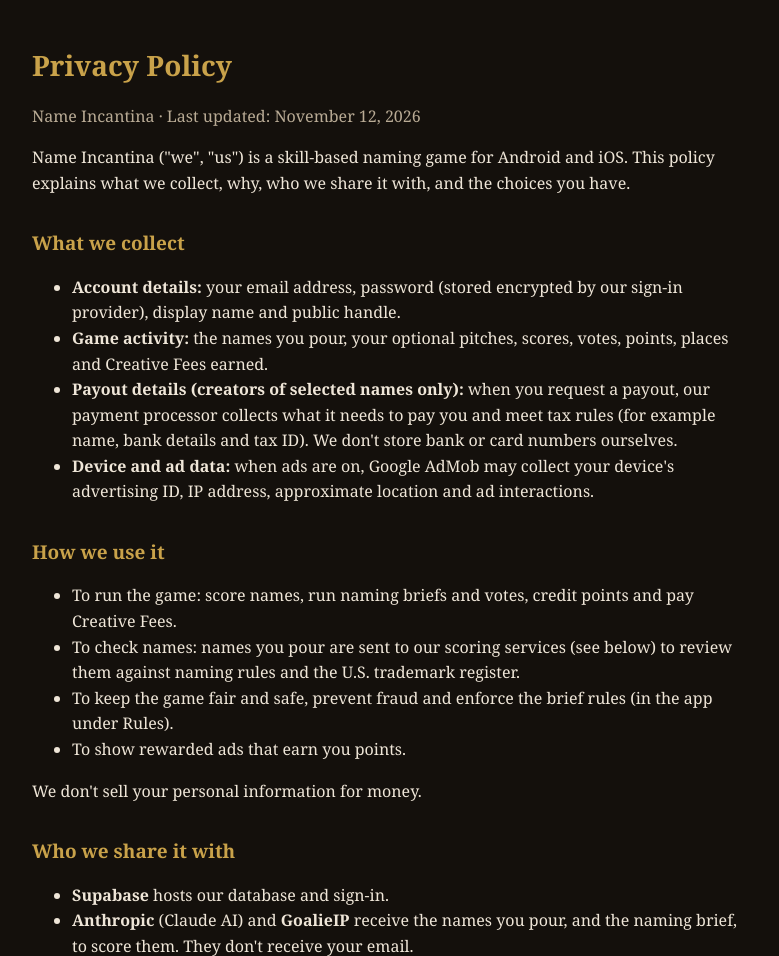
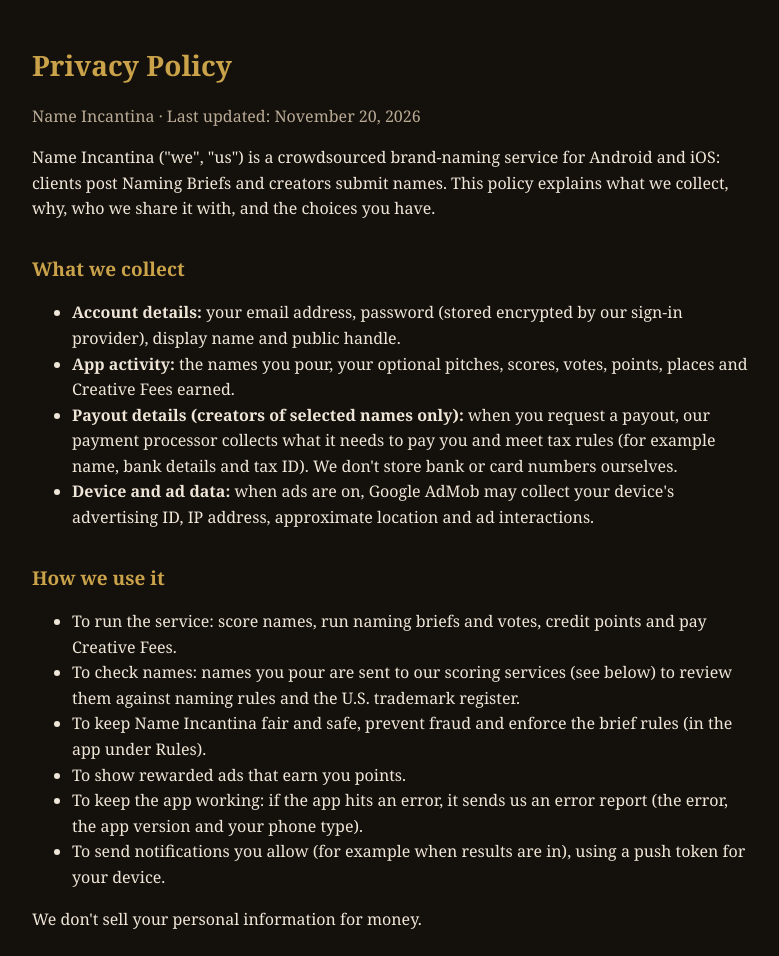
Before and after one commit to ross551/name-incantina-site, a plain HTML site: page privacy.html in a window 1280 px wide. Shown: the top 956 px of the page, without its empty margins (248-1027 px from the left). Drawn offline with Linux system fonts and the light colour scheme.

Commit message:
Privacy policy: service wording, error reports and push token, in-app account deletion

```diff
--- a/privacy.html
+++ b/privacy.html
@@ -18,24 +18,26 @@
 <body>
 <main>
 <h1>Privacy Policy</h1>
-<p class="muted">Name Incantina · Last updated: November 12, 2026</p>
+<p class="muted">Name Incantina · Last updated: November 20, 2026</p>
 
-<p>Name Incantina ("we", "us") is a skill-based naming game for Android and iOS. This policy explains what we collect, why, who we share it with, and the choices you have.</p>
+<p>Name Incantina ("we", "us") is a crowdsourced brand-naming service for Android and iOS: clients post Naming Briefs and creators submit names. This policy explains what we collect, why, who we share it with, and the choices you have.</p>
 
 <h2>What we collect</h2>
 <ul>
   <li><strong>Account details:</strong> your email address, password (stored encrypted by our sign-in provider), display name and public handle.</li>
-  <li><strong>Game activity:</strong> the names you pour, your optional pitches, scores, votes, points, places and Creative Fees earned.</li>
+  <li><strong>App activity:</strong> the names you pour, your optional pitches, scores, votes, points, places and Creative Fees earned.</li>
   <li><strong>Payout details (creators of selected names only):</strong> when you request a payout, our payment processor collects what it needs to pay you and meet tax rules (for example name, bank details and tax ID). We don't store bank or card numbers ourselves.</li>
   <li><strong>Device and ad data:</strong> when ads are on, Google AdMob may collect your device's advertising ID, IP address, approximate location and ad interactions.</li>
 </ul>
 
 <h2>How we use it</h2>
 <ul>
-  <li>To run the game: score names, run naming briefs and votes, credit points and pay Creative Fees.</li>
+  <li>To run the service: score names, run naming briefs and votes, credit points and pay Creative Fees.</li>
   <li>To check names: names you pour are sent to our scoring services (see below) to review them against naming rules and the U.S. trademark register.</li>
-  <li>To keep the game fair and safe, prevent fraud and enforce the brief rules (in the app under Rules).</li>
+  <li>To keep Name Incantina fair and safe, prevent fraud and enforce the brief rules (in the app under Rules).</li>
   <li>To show rewarded ads that earn you points.</li>
+  <li>To keep the app working: if the app hits an error, it sends us an error report (the error, the app version and your phone type).</li>
+  <li>To send notifications you allow (for example when results are in), using a push token for your device.</li>
 </ul>
 <p>We don't sell your personal information for money.</p>
 
@@ -54,7 +56,7 @@
 <p>If you're in the European Economic Area, the UK or Switzerland, the app asks for your consent before showing personalized ads. If you're in a U.S. state with a privacy law, you can opt out of the "sale" or "sharing" of your information for ads. You can change either choice in the app, and you can reset or delete your advertising ID in your device settings.</p>
 
 <h2>Keeping and deleting data</h2>
-<p>We keep your account while it's open. You can ask us to delete your account and data at any time by emailing us at the address below. We may keep records we need for payouts, taxes, fraud prevention or the law, and names already submitted to a client stay with that client.</p>
+<p>We keep your account while it's open. You can delete your account at any time in the app (Your Tab, Delete account) or <a href="https://nameincantina.com/delete-account.html">on the web</a>, or by emailing us at the address below. Deleting your account removes your email, handle, points and history. We may keep records we need for payouts, taxes, fraud prevention or the law. Names you already submitted stay with their briefs, with no link to you.</p>
 
 <h2>Your rights</h2>
 <p>Depending on where you live, you may have the right to access, correct, delete or get a copy of your data, to object to or limit how we use it, and to complain to your local data protection authority. Email us to use these rights. We won't treat you differently for using them.</p>
```
